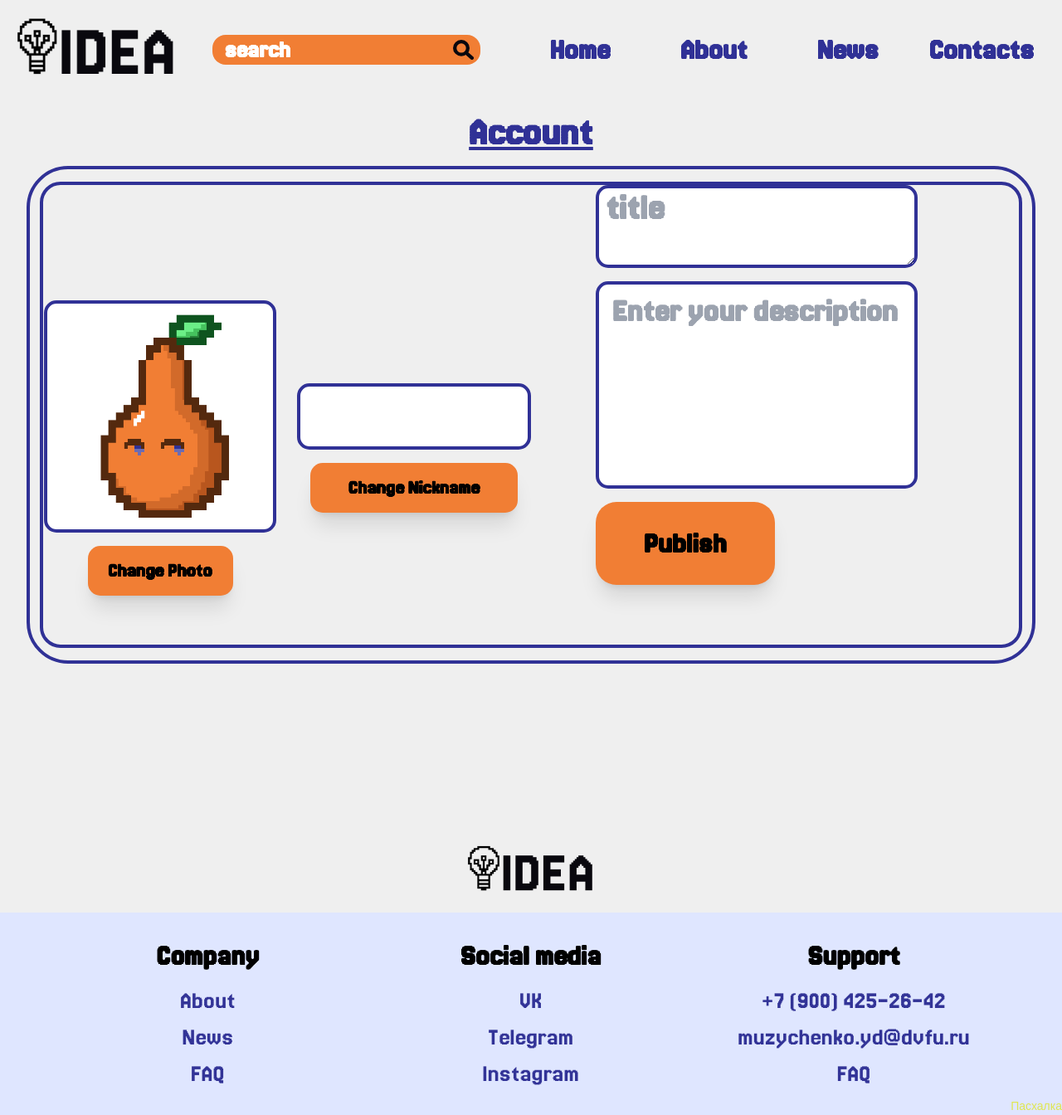
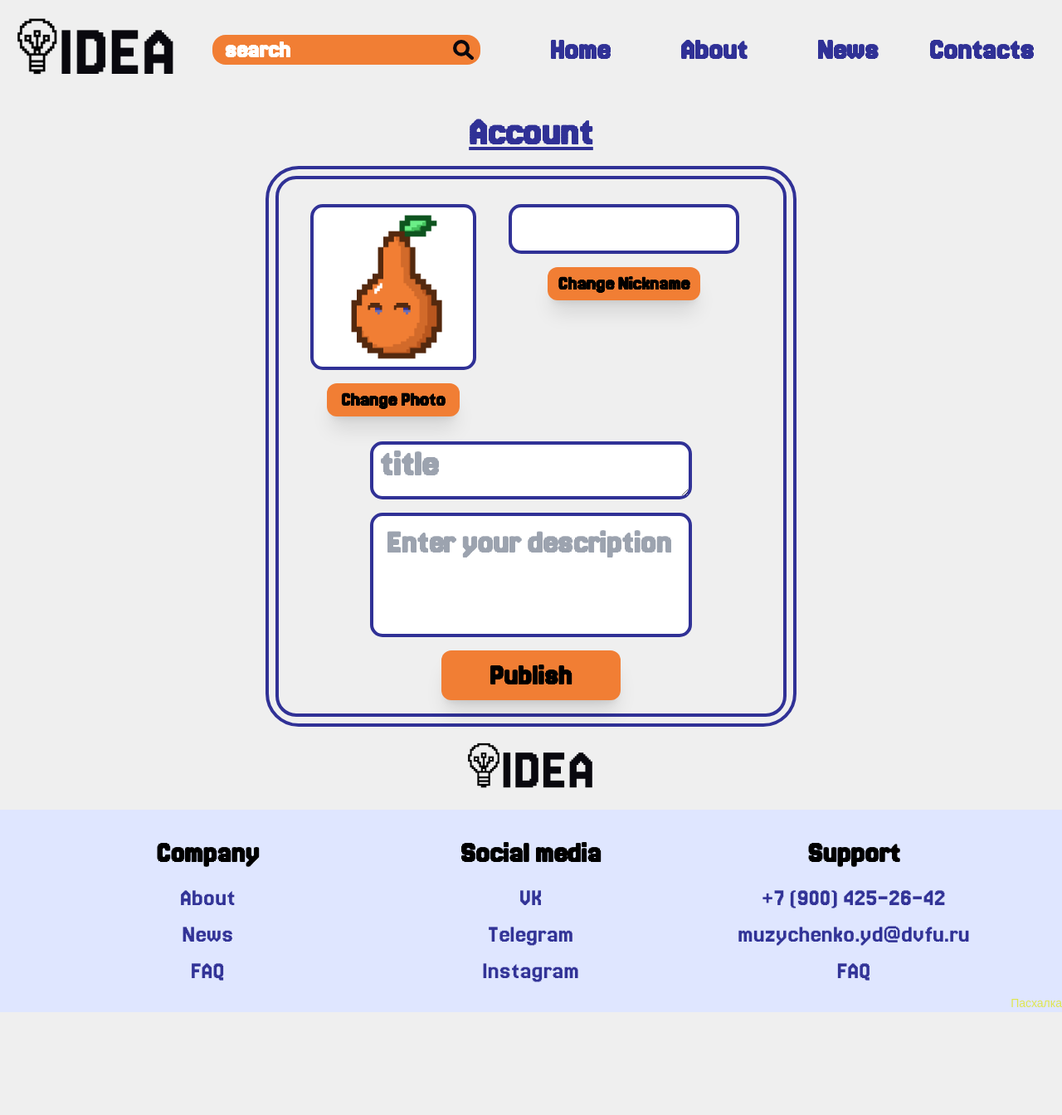
Before and after one commit to shxlny/IDEA, a Django app: page /add_idea/ in a window 1280 px wide. Shown: the whole page at 83% size. After the commit the page ends 1220 px from the top, so only its background shows below. Run offline with Django 5.2, Linux system fonts and the light colour scheme; style sheets or scripts are compiled from the project's sources; some libraries are stand-ins or nearby versions.

Commit message:
Account adaptive

```diff
--- a/fefu/crowdapp/templates/account.html
+++ b/fefu/crowdapp/templates/account.html
@@ -9,7 +9,7 @@
     <script src="{% static 'js/account.js' %}"></script>
 </head>
 <body class="h-auto bg-[#EFEFEF]">
-    <div class="h-[100vh] bg-[#EFEFEF]">
+    <div class="h-auto bg-[#EFEFEF]">
         <header class="h-[15vh] w-full bg-[#EFEFEF] p-4">
             <div class="relative h-full flex lg:justify-center items-center space-x-10">
                 <logo class="h-full flex items-center lg:justify-center">
@@ -42,54 +42,68 @@
         </h1>
 
         <main class="flex justify-center w-full h-auto">
-            <div class="w-[95%] h-[75vh] border-4 rounded-[30px] xl:rounded-[50px] border-[#303196] flex justify-center items-center">
-                <div class="w-[98%] h-[98%] xl:h-[95%] border-4 rounded-[25px] border-[#303196] grid xl:grid-cols-2 justify-center">
-                    <div class="w-full h-[300px] xl:h-full flex justify-center">
-                        <div class="w-full h-full">
-                            <div class="w-full h-full grid grid-cols-2 pt-[30px] xl:pt-[80px] gap-6">
-                                <div class="flex flex-col justify-center items-center">
-                                    <div class="w-[150px] h-[150px] md:w-[280px] md:h-[280px] bg-white border-4 rounded-[15px] border-[#303196] overflow-hidden">
+            <div class="w-[80%] xl:w-[50%] h-[90%] border-4 rounded-[30px] xl:rounded-[40px] border-[#303196] flex justify-center items-center p-2  ">
+                <div class="w-full h-full border-4 rounded-[25px] border-[#303196]  justify-center relative">
+                    <div class="w-full h-auto flex justify-center">
+
+                            <div class="w-full h-auto sm:flex justify-center py-4 sm:py-[30px] sm:gap-6">
+                                <div class="flex flex-col items-start ">
+                                    <div class="w-full flex justify-center">
+                                        <div class="w-[150px] h-[150px] md:w-[200px] md:h-[200px]  bg-white border-4 rounded-[15px] border-[#303196] overflow-hidden">
                                             <img class="h-auto w-auto" src="{% static 'img/IMG_3813 1.png' %}" alt="">
                                         </div>
+                                    </div>
+                                    <div class="w-full flex justify-center">
                                         <button id="changePhotoButton"
-                                            class="mt-4 w-[175px] h-[60px] bg-[#F17E34] rounded-[15px] shadow-xl font-bold text-black text-xl md:text-2xl">
+                                            class="mt-4 w-[80%] h-[40px] bg-[#F17E34] rounded-xl shadow-xl font-bold text-black text-xl md:text-2xl">
                                         Change Photo
                                         </button>
                                     </div>
-                                <div class="flex flex-col justify-center items-center">
-                                    <div class="w-auto h-[80px] bg-white border-4 rounded-[15px] border-[#303196] flex items-center justify-center">
+                                </div>
+                                <div class="pt-4 sm:pt-0 w-auto flex flex-col justify-start items-center">
+                                    <div class="w-[90%] h-[60px] bg-white border-4 rounded-[15px] border-[#303196] flex items-center justify-center">
                                         <input id="nicknameField"
-                                               class="text-[30px] md:text-[55px] xl:text-[80px] font-bold text-[#303196] text-center w-full outline-none bg-transparent"
+                                               class="text-[30px] md:text-[55px]  font-bold text-[#303196] text-center w-[300px] outline-none bg-transparent"
                                                type="text"
                                                value="{{ nickname }}" />
                                     </div>
                                     <button id="changeNicknameButton"
-                                            class="mt-4 w-[250px] h-[60px] bg-[#F17E34] shadow-xl rounded-[15px] font-bold text-black text-xl md:text-2xl">
+                                            class="mt-4 w-[60%] h-[40px] bg-[#F17E34] rounded-xl shadow-xl font-bold text-black text-xl md:text-2xl">
                                         Change Nickname
                                     </button>
                                 </div>
                             </div>
+
                     </div>
-                    </div>
+                    <div class="w-full h-auto flex justify-center">
                         <form method="post">
                         {% csrf_token %}
-                        <dic class="grid justify-center items-center">
-                            <textarea class="h-[50px] xl:h-[100px] w-[90%] border-4 rounded-[15px] border-[#303196] font-bold pl-2 pt-2 text-2xl xl:text-[45px]"
+                        <dic class="h-fit w-full grid justify-center items-center">
+                            <div class="w-full flex justify-center">
+                                <textarea class="h-[70px] w-[90%] border-4 rounded-[15px] border-[#303196] font-bold pl-2 pt-2 text-2xl xl:text-[45px]"
                                   name="idea_title" placeholder="title">{{ idea_title }}</textarea>
-                            <textarea class="mt-4 h-[150px] xl:h-[250px] w-[90%] border-4 rounded-[15px] border-[#303196] font-bold p-4 text-2xl xl:text-[40px] resize-none focus:outline-none placeholder:text-gray-400"
+                            </div>
+                            <div class="w-full flex justify-center">
+                                <textarea class="mt-4 h-[150px]  w-[90%] border-4 rounded-[15px] border-[#303196] font-bold p-4 text-2xl xl:text-[40px] resize-none focus:outline-none placeholder:text-gray-400"
                                   name="idea_desc" placeholder="Enter your description">{{ idea_desc }}</textarea>
-                            <button type="submit" class="mt-4 w-[50%] h-[40px] xl:h-[100px] rounded-xl xl:rounded-[25px] bg-[#F17E34] text-4xl font-bold text-black shadow-xl">
+                            </div>
+
+                            <div class="flex w-full justify-center">
+                                <button type="submit" class="mt-4 w-[50%] h-[60px]  rounded-xl  bg-[#F17E34] text-4xl font-bold text-black shadow-xl">
                                     Publish
                                 </button>
+                            </div>
+
                         </dic>
 
                         </form>
+                    </div>
+
 
                 </div>
             </div>
         </main>
-    </div>
-<footer class="mt-[200px] w-full bg-[#EFEFEF]">
+        <footer class=" w-full bg-[#EFEFEF]">
             <!-- Верхний блок -->
             <div class="h-[100px] w-full bg-[#EFEFEF] flex justify-center items-center">
               <img src="{% static 'img/Group 77.png' %}" alt="Company Logo" class="h-[50px] sm:h-[80px]" />
@@ -131,5 +145,6 @@
               </div>
             </div>
         </footer>
+    </div>
 </body>
 </html>
```
Also changed, not shown: fefu/db.sqlite3. Lines whose indentation alone changed are shown as unchanged.
